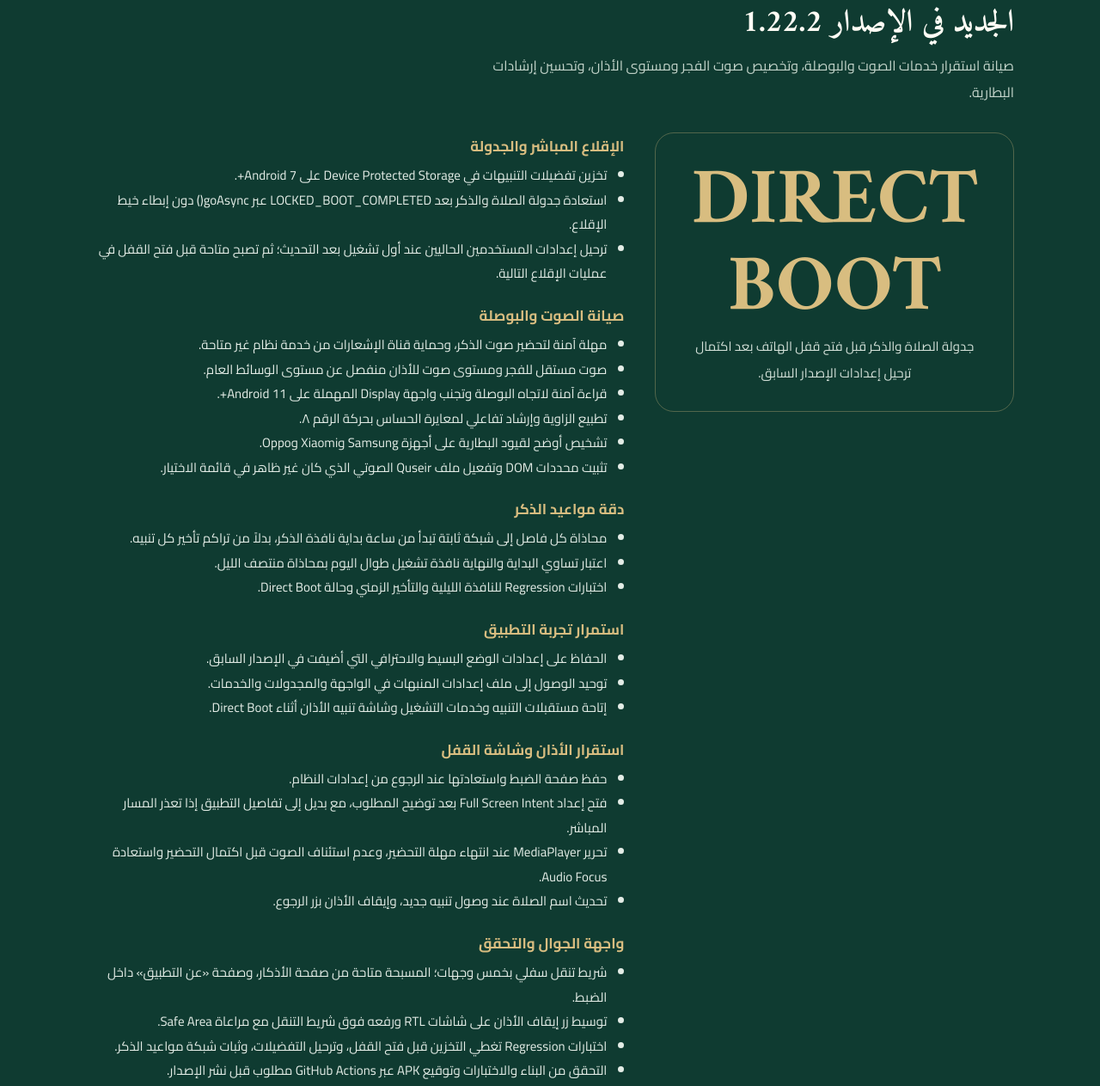
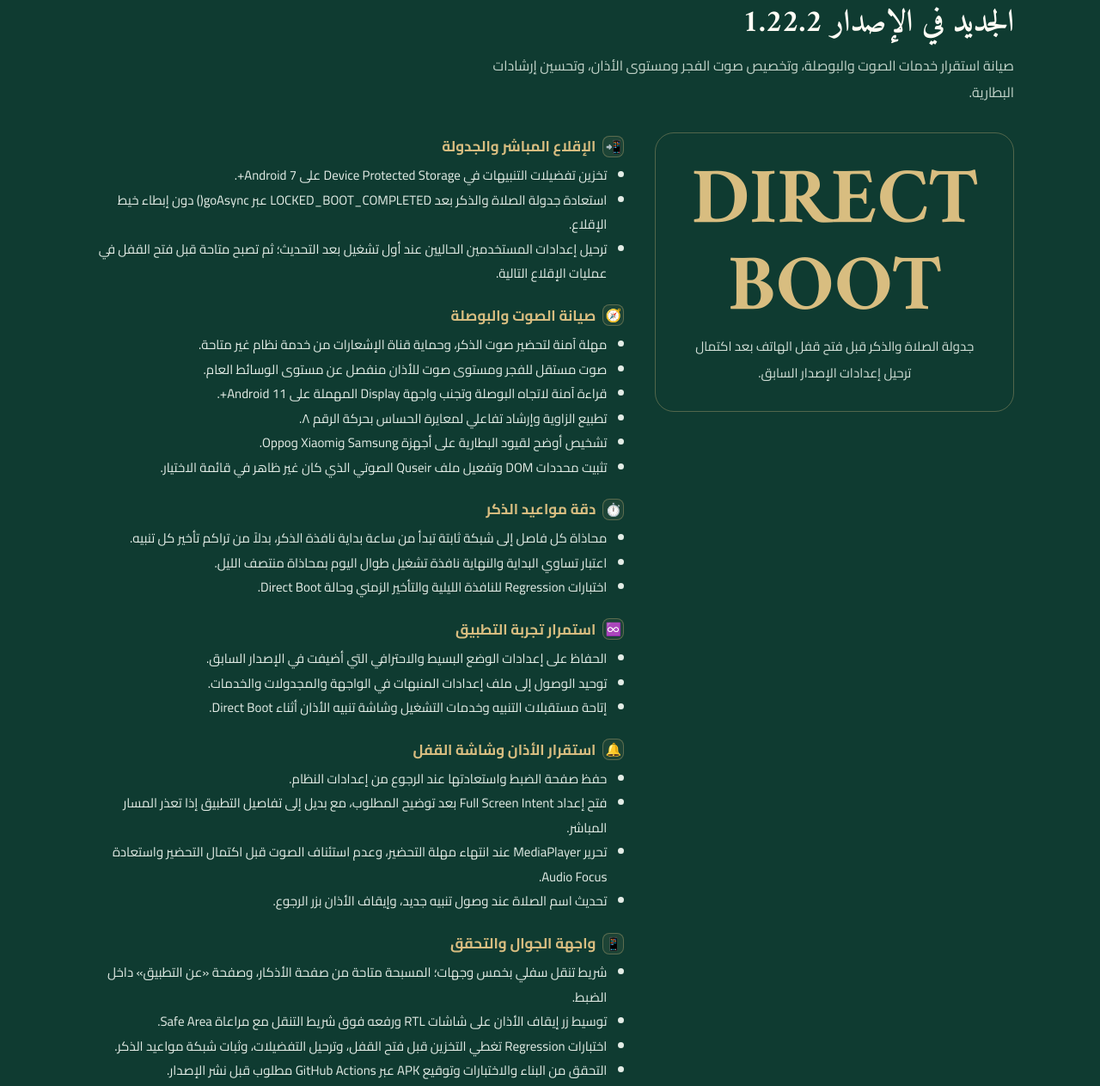
Before and after one commit to asimalimikial-rgb/Noor-aliman, a plain HTML site: page index.html in a window 1280 px wide. Shown: the part 1470-2733 px from the top of the page at 86% size. Drawn offline with Linux system fonts and the light colour scheme; a script that the page names is missing.

Commit message:
Add meaningful icons to v1.22.2 feature headings

```diff
--- a/index.html
+++ b/index.html
@@ -78,7 +78,7 @@ h2{font:700 36px/1.4 Amiri,serif;margin:0 0 8px}
 .big b{display:block;font:700 92px/1.1 Amiri,serif;color:var(--gold)}
 .big span{color:#d3e0d8;font-size:15px}
 .cols{display:grid;gap:18px}
-.cols h3{font-size:17px;margin:0 0 4px;color:var(--gold)}
+.cols h3{font-size:17px;margin:0 0 4px;color:var(--gold);display:flex;align-items:center;gap:8px}.cols h3 .section-icon{font-size:15px;line-height:1;display:inline-grid;place-items:center;width:25px;height:25px;border:1px solid #d8bd8055;border-radius:8px;background:#d8bd8012;flex:none}
 .cols ul{margin:0;padding-inline-start:20px;color:#e3ece6;font-size:15px}
 .note{font-size:13px;color:#a9bfb3;margin-top:16px}
 .rows{display:grid;grid-template-columns:repeat(3,1fr);gap:14px}
@@ -201,12 +201,12 @@ h2{font-size:30px}
 <div class="a11g">
 <div class="big"><b>DIRECT BOOT</b><span>جدولة الصلاة والذكر قبل فتح قفل الهاتف بعد اكتمال ترحيل إعدادات الإصدار السابق.</span></div>
 <div class="cols">
-<div><h3>الإقلاع المباشر والجدولة</h3><ul>
+<div><h3><span class="section-icon" aria-hidden="true">📲</span>الإقلاع المباشر والجدولة</h3><ul>
 <li>تخزين تفضيلات التنبيهات في Device Protected Storage على Android 7+.</li>
 <li>استعادة جدولة الصلاة والذكر بعد LOCKED_BOOT_COMPLETED عبر goAsync() دون إبطاء خيط الإقلاع.</li>
 <li>ترحيل إعدادات المستخدمين الحاليين عند أول تشغيل بعد التحديث؛ ثم تصبح متاحة قبل فتح القفل في عمليات الإقلاع التالية.</li>
 </ul></div>
-<div><h3>صيانة الصوت والبوصلة</h3><ul>
+<div><h3><span class="section-icon" aria-hidden="true">🧭</span>صيانة الصوت والبوصلة</h3><ul>
 <li>مهلة آمنة لتحضير صوت الذكر، وحماية قناة الإشعارات من خدمة نظام غير متاحة.</li>
 <li>صوت مستقل للفجر ومستوى صوت للأذان منفصل عن مستوى الوسائط العام.</li>
 <li>قراءة آمنة لاتجاه البوصلة وتجنب واجهة Display المهملة على Android 11+.</li>
@@ -214,23 +214,23 @@ h2{font-size:30px}
 <li>تشخيص أوضح لقيود البطارية على أجهزة Samsung وXiaomi وOppo.</li>
 <li>تثبيت محددات DOM وتفعيل ملف Quseir الصوتي الذي كان غير ظاهر في قائمة الاختيار.</li>
 </ul></div>
-<div><h3>دقة مواعيد الذكر</h3><ul>
+<div><h3><span class="section-icon" aria-hidden="true">⏱️</span>دقة مواعيد الذكر</h3><ul>
 <li>محاذاة كل فاصل إلى شبكة ثابتة تبدأ من ساعة بداية نافذة الذكر، بدلاً من تراكم تأخير كل تنبيه.</li>
 <li>اعتبار تساوي البداية والنهاية نافذة تشغيل طوال اليوم بمحاذاة منتصف الليل.</li>
 <li>اختبارات Regression للنافذة الليلية والتأخير الزمني وحالة Direct Boot.</li>
 </ul></div>
-<div><h3>استمرار تجربة التطبيق</h3><ul>
+<div><h3><span class="section-icon" aria-hidden="true">♾️</span>استمرار تجربة التطبيق</h3><ul>
 <li>الحفاظ على إعدادات الوضع البسيط والاحترافي التي أضيفت في الإصدار السابق.</li>
 <li>توحيد الوصول إلى ملف إعدادات المنبهات في الواجهة والمجدولات والخدمات.</li>
 <li>إتاحة مستقبلات التنبيه وخدمات التشغيل وشاشة تنبيه الأذان أثناء Direct Boot.</li>
 </ul></div>
-<div><h3>استقرار الأذان وشاشة القفل</h3><ul>
+<div><h3><span class="section-icon" aria-hidden="true">🔔</span>استقرار الأذان وشاشة القفل</h3><ul>
 <li>حفظ صفحة الضبط واستعادتها عند الرجوع من إعدادات النظام.</li>
 <li>فتح إعداد Full Screen Intent بعد توضيح المطلوب، مع بديل إلى تفاصيل التطبيق إذا تعذر المسار المباشر.</li>
 <li>تحرير MediaPlayer عند انتهاء مهلة التحضير، وعدم استئناف الصوت قبل اكتمال التحضير واستعادة Audio Focus.</li>
 <li>تحديث اسم الصلاة عند وصول تنبيه جديد، وإيقاف الأذان بزر الرجوع.</li>
 </ul></div>
-<div><h3>واجهة الجوال والتحقق</h3><ul>
+<div><h3><span class="section-icon" aria-hidden="true">📱</span>واجهة الجوال والتحقق</h3><ul>
 <li>شريط تنقل سفلي بخمس وجهات؛ المسبحة متاحة من صفحة الأذكار، وصفحة «عن التطبيق» داخل الضبط.</li>
 <li>توسيط زر إيقاف الأذان على شاشات RTL ورفعه فوق شريط التنقل مع مراعاة Safe Area.</li>
 <li>اختبارات Regression تغطي التخزين قبل فتح القفل، وترحيل التفضيلات، وثبات شبكة مواعيد الذكر.</li>
```
